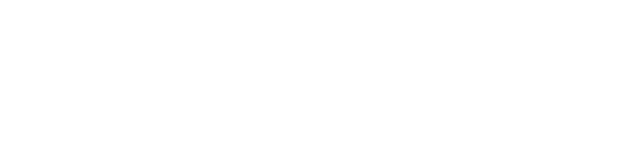
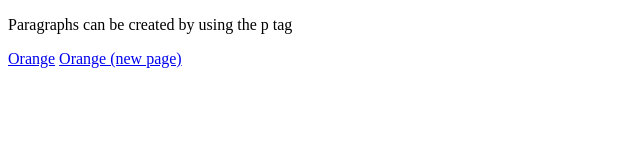
Before and after one commit to BaseelShanableh/test, a plain HTML site: page index.html in a window 1280 px wide. Shown: the whole page, without its empty margins (0-640 px from the left). Drawn offline with Linux system fonts and the light colour scheme.

Commit message:
changed the context of the html

```diff
--- a/index.html
+++ b/index.html
@@ -3,9 +3,11 @@
 <head>
     <meta charset="UTF-8">
     <meta name="viewport" content="width=device-width, initial-scale=1.0">
-    <title>de</title>
+    <title>Group 3</title>
 </head>
 <body>
-
+    <p>Paragraphs can be created by using the p tag</p>
+    <a href="https://www.orange.com/en">Orange</a>
+    <a href="https://www.orange.com/en" target="_blank">Orange (new page)</a>
 </body>
 </html>
```
